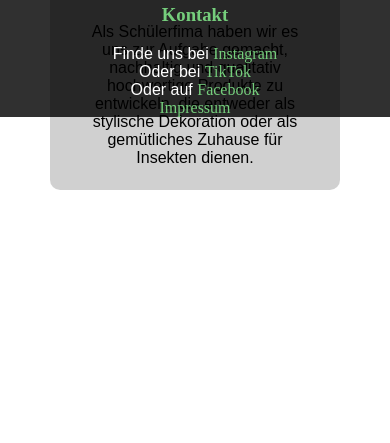
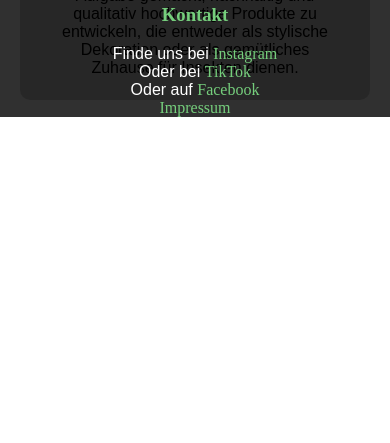
Before and after one commit to Lululei123/wiederbluehen, a plain HTML site: page pages/we.html in a window 390 px wide. Shown: the part 727-1170 px from the top of the page. After the commit the page ends 1080 px from the top, so only its background shows below. Drawn offline with Linux system fonts and the light colour scheme; a web font is replaced by a local one.

Commit message:
💄 improve styling

```diff
--- a/res/style/pages/we.css
+++ b/res/style/pages/we.css
@@ -1,30 +1,51 @@
-main div:first-child{
+main div:first-child {
   margin-top: 1rem;
 }
 
-.entry{
-
+.entry {
   background-color: #0000002f;
   margin-bottom: 1rem;
   border-radius: 10px;
   margin-left: 50px;
   width: calc(100% - 100px);
 }
-.entry div:first-child{
+.entry div:first-child {
   margin-top: 0;
   text-align: center;
   padding-left: 1rem;
 }
 
-.entry div:last-child{
+.entry div:last-child {
   text-align: center;
   padding-bottom: 7px;
   margin-bottom: 0;
 }
-.text{
+.text {
   padding-left: 7%;
   padding-right: 7%;
 }
-.more_info{
+.more_info {
   border-top: 1px dashed var(--accent-color);
 }
+
+@media (max-width: 768px) {
+  .entry {
+    margin-left: 30px;
+    width: calc(100% - 60px);
+  }
+  .entry p {
+    padding-left: 1rem;
+    padding-right: 0;
+  }
+}
+
+@media (max-width: 525px) {
+  .entry {
+    margin-left: 20px;
+    width: calc(100% - 40px);
+    padding-right: 1rem;
+  }
+  .entry h3 {
+    margin-right: -1rem;
+  }
+}
```
Lines whose indentation alone changed are shown as unchanged.
